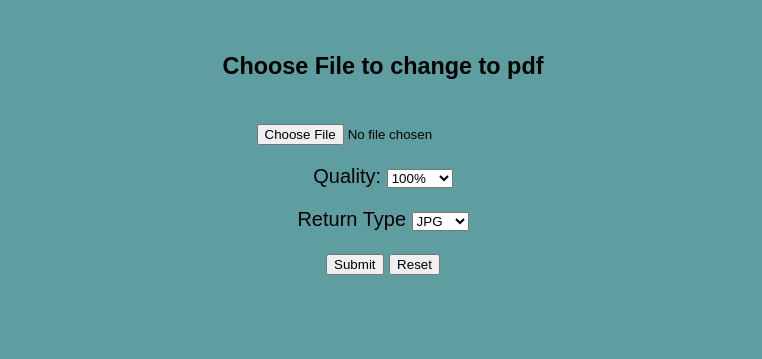
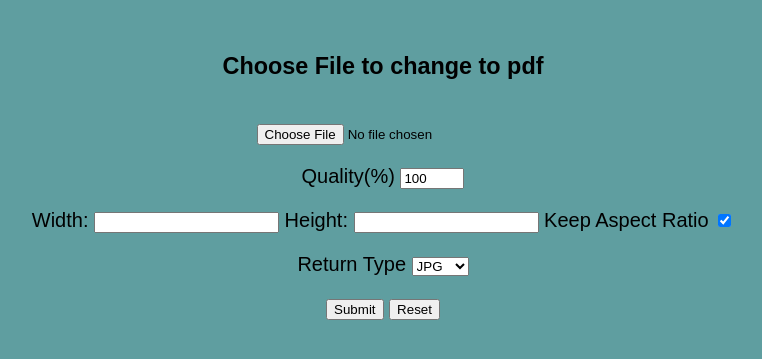
Before and after one commit to Firesoul18/PhotoChanger, a PHP site: page / in a window 1280 px wide. Shown: the part 112-471 px from the top of the page, without its empty margins (257-1019 px from the left). Run offline with PHP 8.4, Linux system fonts and the light colour scheme.

Commit message:
added quality, height, width area

```diff
--- a/handler.php
+++ b/handler.php
@@ -14,6 +14,7 @@
         $targetDir = "\\uploads\\"; // Directory to store uploaded files
         $targetFile = __DIR__ . $targetDir . basename($_FILES["photo"]["name"]);
         move_uploaded_file($_FILES["photo"]["tmp_name"], $targetFile);
+
     }
     ?>
 </body>
--- a/index.php
+++ b/index.php
@@ -7,6 +7,7 @@
     <title>Change Photos</title>
     <script src="https://ajax.googleapis.com/ajax/libs/jquery/3.6.4/jquery.min.js"></script>
     <link rel="stylesheet" href="style.css">
+
 </head>
 
 <body>
@@ -18,49 +19,19 @@
     <form method="post" action="handler.php" enctype="multipart/form-data">
         <div class="file-chooser">
             <label for="photo"><h3>Choose File to change to pdf</h3></label>
-            <input type="file" name="photo" id="photo" required>
-            <div>
-                <label for="quality">Quality:</label>
-                <select id="quality" name="quality" class="quality" required>
-                    <option value="manual" class="manual">
-                        manual
-                    </option>
-                    <option value="10">
-                        10%
-                    </option>
-                    <option value="20">
-                        20%
-                    </option>
-                    <option value="30">
-                        30%
-                    </option>
-                    <option value="40">
-                        40%
-                    </option>
-                    <option value="50">
-                        50%
-                    </option>
-                    <option value="60">
-                        60%
-                    </option>
-                    <option value="70">
-                        70%
-                    </option>
-                    <option value="80">
-                        80%
-                    </option>
-                    <option value="90">
-                        90%
-                    </option>
-                    <option value="100" selected>
-                        100%
-                    </option>
-                </select>
+            <input type="file" name="photo" id="photo" class="photo" accept="image/*" required>
+
+            <div class="qual">
+                <label for="quality">Quality(%)</label>
+                <input type="number" id="quality" value=100 max="100" min="0" class="quality" name="quality">
             </div>
-
-            <div class="manual-entry">
-                <label for="manual-data">Value</label>
-                <input type="number" id="manual-data" value=100 max="100" min="0" class="manual-data" name="manual-data">
+            <div class="size">
+                <label for="width">Width:</label>
+                <input type="number" min=10 name="width" id="width" required>
+                <label for="height">Height:</label>
+                <input type="number" min=10 name="height" id="height" required>
+                <label for="keep">Keep Aspect Ratio</label>
+                <input type="checkbox" name="keep" id="keep" checked>
             </div>
             <div>
                 <label for="ret-type">Return Type</label>
@@ -77,11 +48,7 @@
             </div>
         </div>
     </form>
-
     <p class="warning"></p>
-
-    <script src="script.js"></script>
-
 </body>
-
+<script src="script.js"></script>
 </html>
--- a/script.js
+++ b/script.js
@@ -1,54 +1,28 @@
 $(document).ready(function () {
-    manual = false;
-    $(".manual-entry").hide()
-    // disableSubmit();
+    let width = document.querySelector("#width")
+    let height = document.querySelector("#height");
+    let image;
 
-    function hos() {
-        if (!manual) {
-            $(".manual-entry").hide()
 
-        }else{
-            $(".manual-entry").show()
-        }
+    $("#photo").change(function (e) {
+        const reader = new FileReader();
+        reader.readAsDataURL(e.target.files[0]);
+        $(reader).on("load",() => {
+            changeImage(reader.result)
+            // console.log("Image Loaded")
+         })
+    });
+
+    function changeImage(imgURL){
+        image=new Image();
+        image.src=imgURL;
+        // console.log("changeImage called")
+        image.addEventListener("load",function(){
+            ratio = image.width/image.height;
+            width.value = image.width;
+            height.value = image.height;
+        })
     }
 
-    $(".quality").change(() => {
-        if($(".quality").val()=="manual")
-        manual = true;
-        else
-        manual=false;
-        hos();
-    })
-
-    $(".manual-data").change(()=>{
-        console.log($(".manual-data").val())
-        if($(".manual-data").val()<10){
-            $(".warning").text("Value can not be less than 10")
-        }else if($(".manual-data").val()>100){
-            $(".warning").text("Value can not exceed 100")
-        }else{
-            $(".warning").text("")
-        }
-    })
-
-    $(".manual-data").keyup(()=>{
-        console.log($(".manual-data").val())
-        if($(".manual-data").val()<10){
-            $(".warning").text("Value can not be less than 10")
-        }else if($(".manual-data").val()>100){
-            $(".warning").text("Value can not exceed 100")
-        }else{
-            $(".warning").text("")
-        }
-    })
-
-    $(".reset").click(()=>{
-        manual=false;
-        hos()
-    })
-
-    function disableSubmit(){
-        $(".submit").prop("disabled",true);
-    }
 
 });
```
